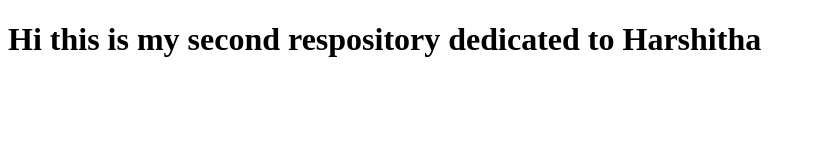
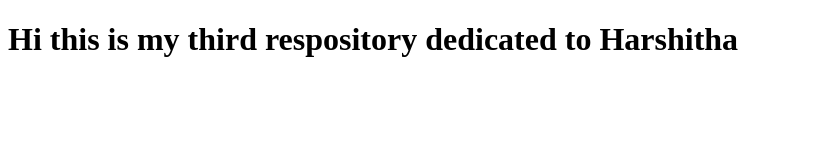
Before and after one commit to PrathibhaHK/Mysecond, a plain HTML site: page index.html in a window 1280 px wide. Shown: the whole page, without its empty margins (0-816 px from the left). Drawn offline with Linux system fonts and the light colour scheme.

Commit message:
Update index.html
changed to 3

```diff
--- a/index.html
+++ b/index.html
@@ -6,6 +6,6 @@
     <title>Document</title>
 </head>
 <body>
-    <h1>Hi this is my second respository dedicated to Harshitha</h1>
+    <h1>Hi this is my third respository dedicated to Harshitha</h1>
 </body>
 </html>
```
